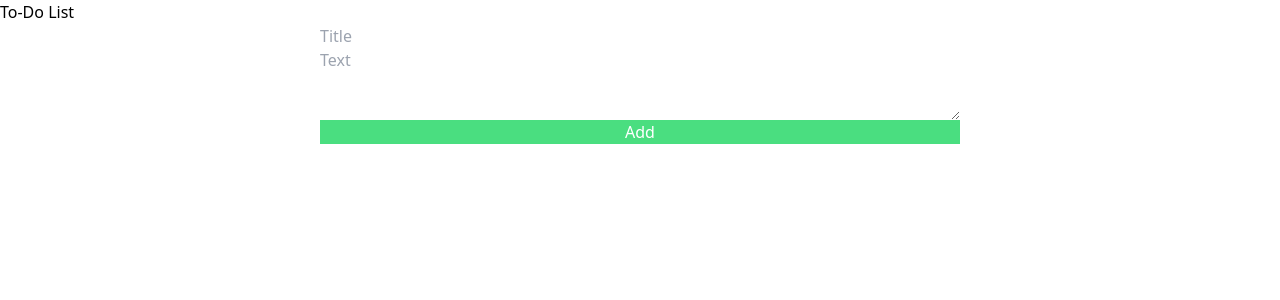
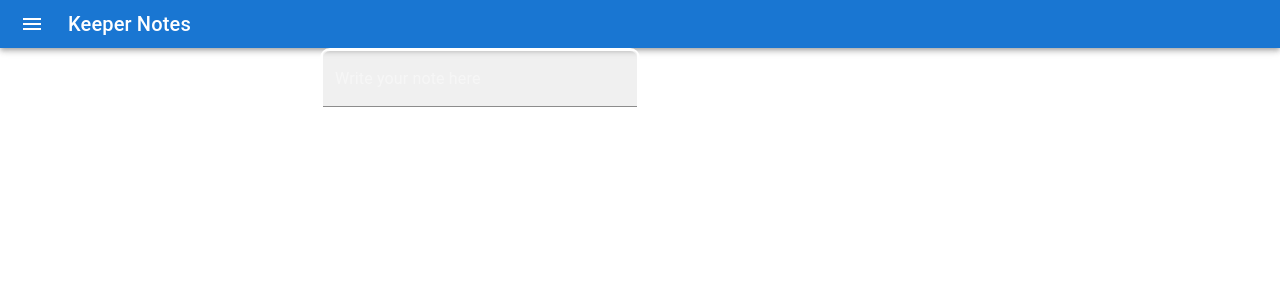
Before and after one commit to andredespouys/next-app-notes, a Next.js app: page / in a window 1280 px wide. Shown: the top 300 px of the page. Built offline with nearby package versions, Linux system fonts and the light colour scheme.

Commit message:
Update- Created show/hide logic for title and button. Added Material UI

```diff
--- a/src/app/globals.css
+++ b/src/app/globals.css
@@ -85,6 +85,7 @@ html,
 body {
   max-width: 100vw;
   overflow-x: hidden;
+  height: 100vh;
 }
 
 body {
--- a/src/components/App.tsx
+++ b/src/components/App.tsx
@@ -3,11 +3,12 @@ import React from "react";
 import { useState } from "react";
 import InputArea from "./InputArea";
 import Note from "./Note";
+import Nav from "./Nav";
 function App() {
 
 
-  const [notes, setNotes]:any[] = useState([])
-
+  const [notes, setNotes]:any[] = useState([]);
+  const [show, setShow]= useState(false);
 
 
   function addNote(note:any){
@@ -16,16 +17,26 @@ function App() {
   }
 
    function deleteItem(id:any){
-    setNotes((prevValue:any) => prevValue.filter((item,index:any) => index !== id))
+    setNotes((prevValue:any) => prevValue.filter((item:any,index:any) => index !== id))
     // setNotes(prevValue => prevValue.remove(id));
   }
+  function hideDivs(event:any){
+    event.preventDefault();
+      //Here we set show to true
+      setShow(false);
+    }
+
+    function showDiv(event:any){
+      event.stopPropagation();
+      event.preventDefault();
+        //Here we set show to true
+      setShow(true);
+      }
 
   return (
-    <div className="container">
-      <div className="heading">
-        <h1>To-Do List</h1>
-      </div>
-      <InputArea onAdd={addNote}/>
+      <main className="h-full" onClick={hideDivs}>
+      <Nav/>
+      <InputArea onAdd={addNote} showDivs={show} letDivShow={showDiv}/>
       <div className="bg-red-500 w-full ">
         <ul className="flex space-x-4 ">
             {notes.map((note:any,index:any) =>
@@ -35,7 +46,7 @@ function App() {
 
         </ul>
       </div>
-    </div>
+    </main>
   );
 }
 
--- a/src/components/Button.tsx
+++ b/src/components/Button.tsx
@@ -1,5 +1,5 @@
 export default function Button (props:any){
-    return <button onClick={props.onclick }>
+    return <button className={props.show ? "block" : "hidden"} onClick={props.onclick }>
     <span>{props.type}</span>
   </button>
 }
--- a/src/components/Input.tsx
+++ b/src/components/Input.tsx
@@ -1,5 +1,5 @@
 export default function Input(props:any){
     return (
-        <input className="" value={props.value} onChange={props.onChange} name={props.name} type={props.type} placeholder="Title"/>
+        <input className={props.show ? "block" : "hidden"} value={props.value} onChange={props.onChange} name={props.name} type={props.type} placeholder="Title"/>
     )
 }
--- a/src/components/InputArea.tsx
+++ b/src/components/InputArea.tsx
@@ -2,10 +2,13 @@ import Button from "./Button";
 import Input from "./Input";
 import { useState } from "react";
 import TextArea from "./TextArea";
-import Note from "./Note";
+import Stack from '@mui/material/Stack';
 
 
 export default function InputArea(props:any){
+
+
+
 
   const [note, setNote] = useState({
     title:"",
@@ -33,13 +36,21 @@ export default function InputArea(props:any){
     })
   }
 
+
+
     return(
+        <Stack
+        component="form"
+        className="w-3/6 mx-auto text-center align-middle justify-center"
+        spacing={2}
+        noValidate
+        autoComplete="off">
+        <div onClick={props.letDivShow} className="w-3/6 my-10 text-white mx-auto flex flex-col">
 
-        <div className="form w-3/6 text-white mx-auto bg-green-400 flex flex-col">
-            <Input onChange= {manageChange} value={note.title} name="title" placeholder="Note© title" type="text"/>
-            <TextArea onChange= {manageChange} value={note.text} name="text"/>
-            <Button type="Add" onclick= {addNote}  />
+            <Input show={props.showDivs} onChange= {manageChange} value={note.title} name="title" placeholder="Note© title" type="text"/>
+            <TextArea onChange= {manageChange} value={note.text} name="text"  />
+            <Button show={props.showDivs} type="Add" onclick= {addNote}  />
         </div>
-
+        </Stack>
     )
 }
--- /dev/null
+++ b/src/components/Nav.tsx
@@ -0,0 +1,24 @@
+import * as React from 'react';
+import AppBar from '@mui/material/AppBar';
+import Box from '@mui/material/Box';
+import Toolbar from '@mui/material/Toolbar';
+import Typography from '@mui/material/Typography';
+import IconButton from '@mui/material/IconButton';
+import MenuIcon from '@mui/icons-material/Menu';
+
+export default function DenseAppBar() {
+  return (
+    <Box sx={{ flexGrow: 1 }}>
+      <AppBar position="static">
+        <Toolbar variant="dense">
+          <IconButton edge="start" color="inherit" aria-label="menu" sx={{ mr: 2 }}>
+            <MenuIcon />
+          </IconButton>
+          <Typography variant="h6" color="inherit" component="div">
+            Keeper Notes
+          </Typography>
+        </Toolbar>
+      </AppBar>
+    </Box>
+  );
+}
--- a/src/components/TextArea.tsx
+++ b/src/components/TextArea.tsx
@@ -1,6 +1,20 @@
+import TextField from '@mui/material/TextField';
+
 export default function TextArea(props:any) {
   return(
-    <textarea onChange={props.onChange} name={props.name} value={props.value} rows="3" placeholder="Text" />
+    <TextField
+        sx={{ input: { color: 'white' } , border:'solid', borderRadius:'10px'}}
+        onChange={props.onChange}
+        name={props.name}
+        value={props.value}
+        hiddenLabel
+        placeholder="Write your note here"
+        fullWidth
+        id="fullWidth"
+        variant="filled"
+
+      />
+
   )
 
 }
```
